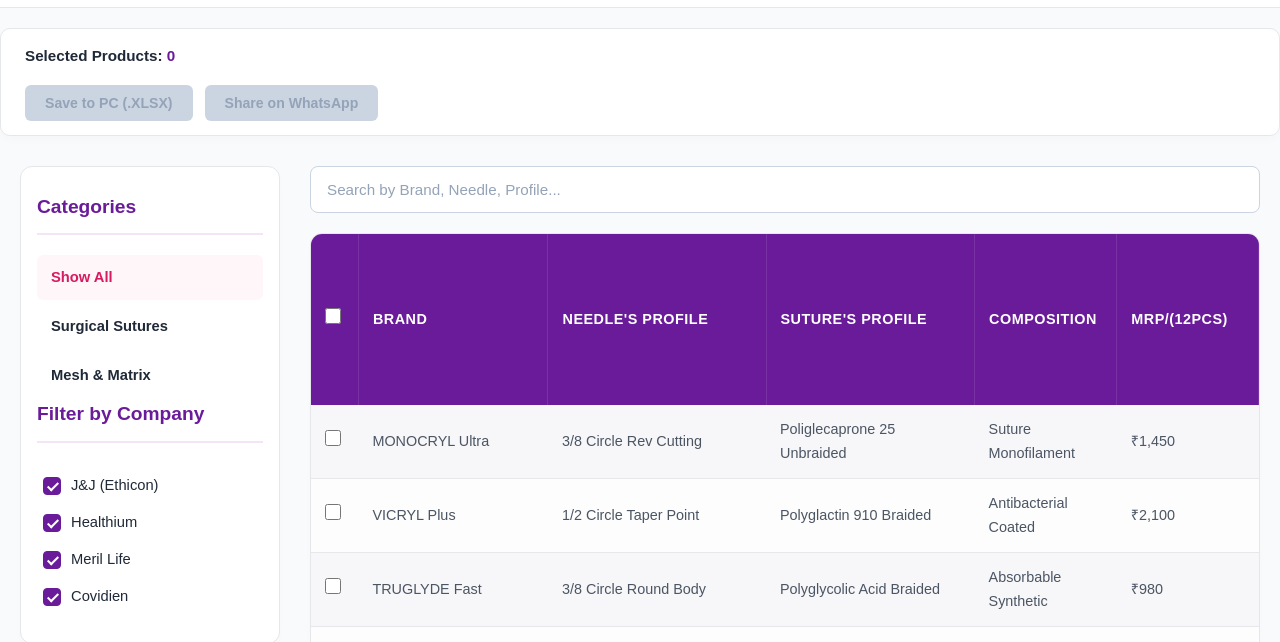
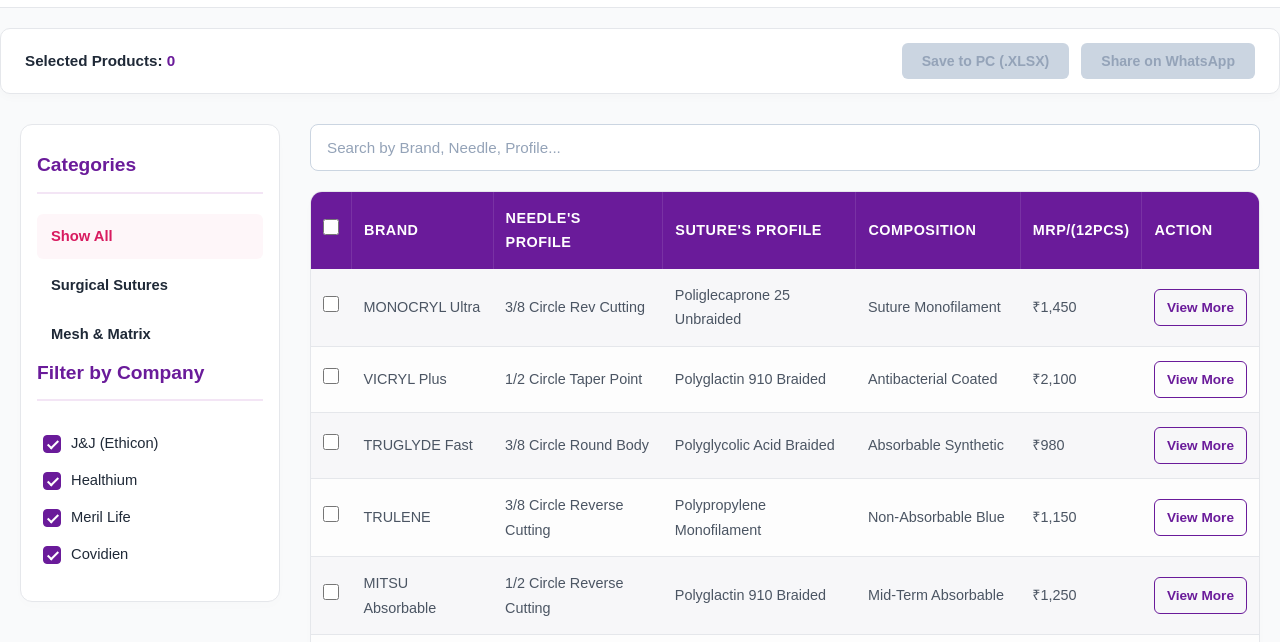
Before and after one commit to manzarfaridi/Product19-1, a plain HTML site: page boxindex.html in a window 1280 px wide. Both pictures are taken after a click on the button "📝 List View". Shown: the part 143-785 px from the top of the page. Drawn offline with Linux system fonts and the light colour scheme.

```diff
--- a/boxindex.html
+++ b/boxindex.html
@@ -310,17 +310,16 @@
 .orientation-toast.show { bottom: 30px; }
 
 /* ==========================================================================
-   🚨 FULL MOBILE & TABLET RESPONSIVE MEDIA QUERIES (FIXED BALANCED INTERFACE)
+   🚨 FULL MOBILE & TABLET RESPONSIVE MEDIA QUERIES (FULLY FLOATING FIX)
    ========================================================================== */
 @media (max-width: 950px) {
-    /* --- Grid View Layout अलाइनमेंट फिक्स --- */
+    /* --- Grid View Layout Fixes --- */
     .bda-filters-grid {
         display: flex;
         flex-direction: column;
         gap: 1.5rem;
     }
 
-    /* 🟩 सर्च इनपुट को मोबाइल पर ऑर्डर-4 देकर सबसे नीचे व्हाट्सएप बटन के बाद भेजा */
     .bda-filters-grid .bda-search-green-zone {
         order: 4;
         border-top: 1px dashed #edf2f7;
@@ -329,18 +328,20 @@
     }
     .bda-filters-grid .bda-filter-column:nth-child(1) { order: 1; }
     .bda-filters-grid .bda-filter-column:nth-child(2) { order: 2; }
+
     .bda-action-panel {
         flex-direction: row;
         flex-wrap: wrap;
         gap: 0.75rem;
-order: 3; /* बटन्स अब फिल्टर्स के ठीक नीचे आएंगे */
+        order: 3;
         border-top: none;
         padding-top: 0;
     }
     .bda-matrix-block-container {
         grid-template-columns: 1fr !important;
     }
-/* --- List View Layout अलाइनमेंट फिक्स --- */
+
+    /* --- List View Responsive Swipe Engine --- */
     .bda-pharma-dashboard-layout {
         display: block !important;
         width: 100% !important;
@@ -360,46 +361,50 @@
         border-top: 1px solid var(--pharma-border-color);
         padding-top: 14px;
     }
-/* 🚨 मोबाइल वर्टिकल स्क्रीन पर हॉरिजॉन्टल स्वाइप एक्टिव रखने और श्रिंकिंग रोकने का फिक्स /
+
+    /* 📱 मोबाइल वर्टिकल स्क्रीन: लॉकिंग हटाकर वापस स्वाइप चालू किया */
     .bda-pharma-table-viewport {
         overflow-x: auto !important;
+        display: block !important;
+        width: 100% !important;
         -webkit-overflow-scrolling: touch;
-display: block !important;
     }
     .bda-pharma-data-table {
-min-width: 850px !important; / मोबाइल पर चौड़ाई लॉक रहेगी */
+        width: auto !important;
+        min-width: 850px !important; /* मोबाइल पर टेबल को सिकुड़ने से रोकेगा */
+        table-layout: auto !important; /* फिक्स्ड लॉक हटाया */
     }
-.bda-pharma-data-table th, .bda-pharma-data-table td {
-white-space: nowrap !important;
-padding: 12px 14px !important;
+    .bda-pharma-data-table th,
+    .bda-pharma-data-table td {
+        white-space: nowrap !important; /* टेक्स्ट एक लाइन में रहेगा */
+        padding: 12px 16px !important;
     }
     .bda-export-action-bar {
         flex-direction: column;
         gap: 1rem;
         align-items: flex-start;
     }
+}
+
 /* ==========================================================================
-🖥️ HORIZONTAL / LANDSCAPE MODE FIX (NO LEFT-RIGHT SCROLL)
+   🖥️ HORIZONTAL / LANDSCAPE MODE FIX (AUTO-FIT FOR ALL 6 COLUMNS)
    ========================================================================== */
 @media (min-width: 951px) {
     .bda-pharma-table-viewport {
-overflow-x: hidden !important; /* बड़ी स्क्रीन पर स्क्रॉल बार को पूरी तरह छुपाएं */
+        overflow-x: hidden !important; /* लैंडस्केप में राइट-लेफ्ट स्क्रॉल पूरी तरह बंद */
+        width: 100% !important;
     }
     .bda-pharma-data-table {
-min-width: 100% !important;  /* स्क्रीन के डिब्बे में 100% फिट */
-table-layout: fixed !important; /* हर कॉलम का साइज बराबर बांटने के लिए */
+        width: 100% !important;
+        min-width: 100% !important;
+        table-layout: auto !important; /* ब्राउज़र डेटा के हिसाब से कॉलम साइज सेट करेगा */
     }
-.bda-pharma-data-table th, .bda-pharma-data-table td {
-white-space: normal !important; /* जरूरत पड़ने पर टेक्स्ट को आटोमेटिक नीचे रैप करे */
+    .bda-pharma-data-table th,
+    .bda-pharma-data-table td {
+        white-space: normal !important; /* बड़ी स्क्रीन पर जरूरत पड़ने पर टेक्स्ट नीचे रैप होगा */
         word-wrap: break-word;
+        padding: 14px 12px !important; /* फालतू खाली स्पेस (Padding) को कम किया ताकि सब फिट हो सके */
     }
-/* सटीक कॉलम चौड़ाई डिस्ट्रीब्यूशन */
-.bda-pharma-data-table th:nth-child(1), .bda-pharma-data-table td:nth-child(1) { width: 5%; }  /* Checkbox */
-.bda-pharma-data-table th:nth-child(2), .bda-pharma-data-table td:nth-child(2) { width: 20%; } /* Brand */
-.bda-pharma-data-table th:nth-child(3), .bda-pharma-data-table td:nth-child(3) { width: 23%; } /* Needle */
-.bda-pharma-data-table th:nth-child(4), .bda-pharma-data-table td:nth-child(4) { width: 22%; } /* Suture */
-.bda-pharma-data-table th:nth-child(5), .bda-pharma-data-table td:nth-child(5) { width: 15%; } /*Comp */
-.bda-pharma-data-table th:nth-child(6), .bda-pharma-data-table td:nth-child(6) { width: 15%; } /* MRP */
 }
 
     </style>
```
Lines whose indentation alone changed are shown as unchanged.
